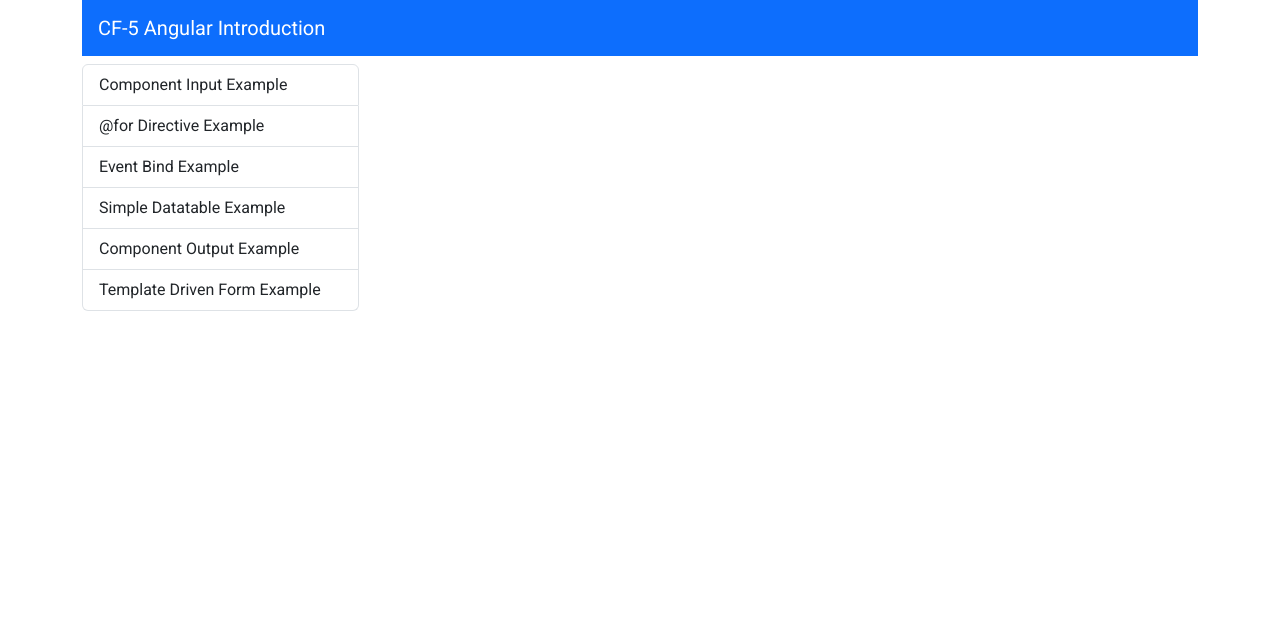
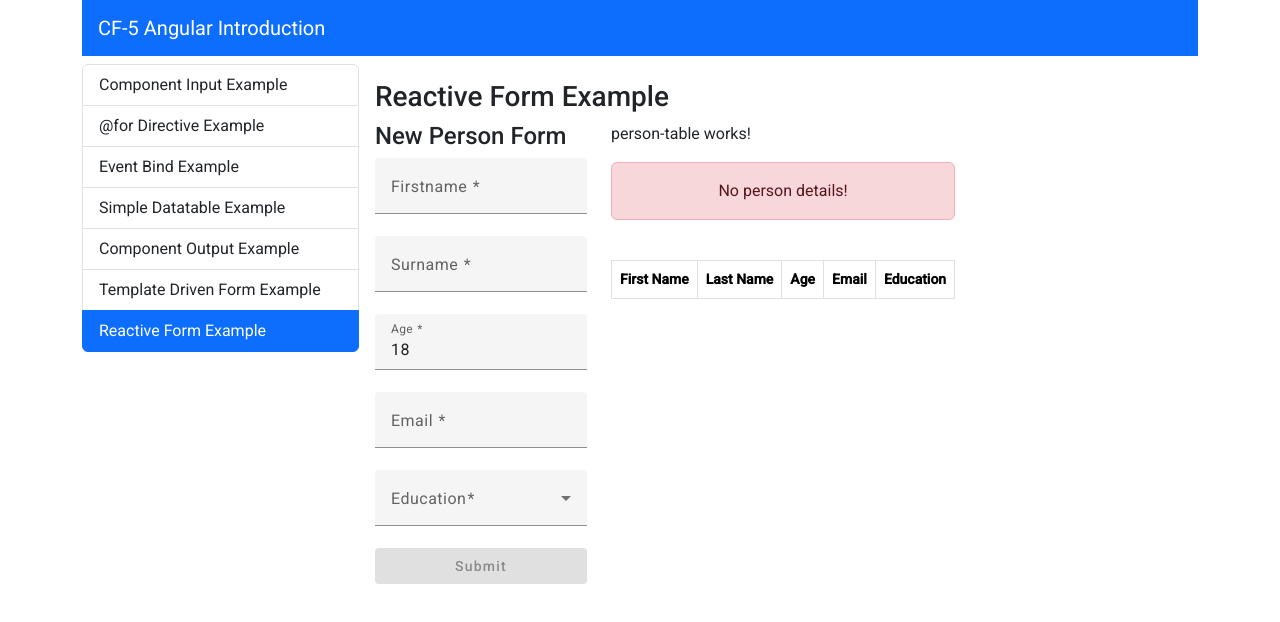
Before and after one commit to PanagiotaVas/angular-introduction, an Angular app: page /reactive-form-example in a window 1280 px wide. Before the commit this address led to /. Shown: the top 622 px of the page. Built offline with nearby package versions, Linux system fonts and the light colour scheme.

Commit message:
Form reactive

```diff
--- a/src/app/app.routes.ts
+++ b/src/app/app.routes.ts
@@ -6,6 +6,7 @@
 import { SimpleDataTableExampleComponent } from './components/simple-datatable-example/simple-datatable-example.component';
 import { ComponentOutputExampleComponent } from './components/component-output-example/component-output-example.component';
 import { TemplateDrivenFormExampleComponent } from './components/template-driven-form-example/template-driven-form-example.component';
+import { ReactiveFormExampleComponent } from './components/reactive-form-example/reactive-form-example.component';
 
 export const routes: Routes = [
     {path: 'event-bind-example', component: EventBindExampleComponent},
@@ -16,5 +17,6 @@
     {path: 'for-directive-example', component: ForDirectiveExampleComponent },
     {path: 'simple-data-table-example', component: SimpleDataTableExampleComponent},
     {path: 'component-output-example', component: ComponentOutputExampleComponent},
-    {path: 'template-driven-form-example', component: TemplateDrivenFormExampleComponent}
+    {path: 'template-driven-form-example', component: TemplateDrivenFormExampleComponent},
+    {path: 'reactive-form-example', component: ReactiveFormExampleComponent}
 ];
--- /dev/null
+++ b/src/app/components/eperson-reactive-form/eperson-reactive-form.component.html
@@ -0,0 +1,66 @@
+<div class="d-flex flex-column">
+    <h4>New Person Form</h4>
+
+    <form [formGroup]="form" class="d-flex flex-column">
+        <mat-form-field>
+            <mat-label>
+                Firstname
+            </mat-label>
+            <input matInput type="text" formControlName="givenName">
+            @if(form.get("givenName").invalid && form.get("givenName").touched) {
+                <mat-error>First Name is required</mat-error>
+            }
+        </mat-form-field>
+
+        <mat-form-field>
+            <mat-label>
+                Surname
+            </mat-label>
+            <input matInput type="text" formControlName="surName">
+            @if(form.get("surName").invalid && form.get("surName").touched) {
+                <mat-error>Surname is required</mat-error>
+            }
+        </mat-form-field>
+
+        <mat-form-field>
+            <mat-label>
+                Age
+            </mat-label>
+            <input matInput type="text" formControlName="age">
+            @if(form.get("age").invalid && form.get("age").touched) {
+                <mat-error>Age is missing or invalid</mat-error>
+            }
+        </mat-form-field>
+
+        <mat-form-field>
+            <mat-label>
+                Email
+            </mat-label>
+            <input matInput type="text" formControlName="email">
+            @if(form.get("email").invalid && form.get("email").touched) {
+                <mat-error>Email is missing or invalid</mat-error>
+            }
+        </mat-form-field>
+
+        <mat-form-field>
+            <mat-label>Education</mat-label>
+            <mat-select type="text" formControlName="education">
+              <mat-option value="Some college, no degree"
+                >Some college, no degree</mat-option
+              >
+              <mat-option value="Master’s degree">Master’s degree</mat-option>
+              <mat-option value="Bachelor’s degree">Bachelor’s degree</mat-option>
+              <mat-option value="Associate’s degree">Associate’s degree</mat-option>
+              <mat-option value="High school diploma or equivalent"
+                >High school diploma or equivalent</mat-option
+              >
+              <mat-option value="No formal education">No formal education</mat-option>
+            </mat-select>
+          </mat-form-field>
+
+    </form>
+
+    <button mat-flat-button color="primary" [disabled]="form.invalid" (click)="onSubmit(form.value)">
+        Submit
+    </button>
+</div>
--- /dev/null
+++ b/src/app/components/eperson-reactive-form/eperson-reactive-form.component.ts
@@ -0,0 +1,32 @@
+import { Component, EventEmitter, Output } from '@angular/core';
+import { MatFormFieldModule } from '@angular/material/form-field'
+import { MatInputModule } from '@angular/material/input'
+import { MatSelectModule } from '@angular/material/select'
+import { MatButtonModule } from '@angular/material/button'
+import { FormControl, FormGroup, ReactiveFormsModule, Validators } from '@angular/forms';
+import { EPerson } from 'src/app/shared/interface/person';
+
+@Component({
+  selector: 'app-eperson-reactive-form',
+  standalone: true,
+  imports: [MatFormFieldModule, MatSelectModule, MatButtonModule, MatInputModule, ReactiveFormsModule],
+  templateUrl: './eperson-reactive-form.component.html',
+  styleUrl: './eperson-reactive-form.component.css'
+})
+export class EpersonReactiveFormComponent {
+  @Output() person = new EventEmitter<EPerson>()
+
+  form = new FormGroup({
+    givenName: new FormControl('', Validators.required),
+    surName: new FormControl('', Validators.required),
+    age: new FormControl('18', [Validators.required, Validators.pattern('^[0-9]*$'), Validators.min(18), Validators.max(100)]),
+    email: new FormControl('', [Validators.required, Validators.email]),
+    education: new FormControl('', Validators.required)
+
+  })
+
+  onSubmit(value: any) {
+    this.person.emit(value as EPerson)
+    this.form.reset()
+  }
+}
--- a/src/app/components/list-group-menu/list-group-menu.component.ts
+++ b/src/app/components/list-group-menu/list-group-menu.component.ts
@@ -16,6 +16,7 @@
     {text: 'Event Bind Example', routerLink: 'event-bind-example'},
     {text: 'Simple Datatable Example', routerLink: 'simple-data-table-example'},
     {text: 'Component Output Example', routerLink: 'component-output-example'},
-    {text: 'Template Driven Form Example', routerLink: 'template-driven-form-example'}
+    {text: 'Template Driven Form Example', routerLink: 'template-driven-form-example'},
+    {text: 'Reactive Form Example', routerLink: 'reactive-form-example'}
   ]
 }
--- /dev/null
+++ b/src/app/components/reactive-form-example/reactive-form-example.component.html
@@ -0,0 +1,12 @@
+<h3 class="mt-2">Reactive Form Example</h3>
+<div class="d-flex gap-4">
+
+    <app-eperson-reactive-form (person)="onPerson($event)">
+    </app-eperson-reactive-form>
+
+    <div class="d-flex flex-column gap-4">
+        <app-person-table [person]="currentPerson"></app-person-table>
+        <app-simple-data-table [data]="persons"></app-simple-data-table>
+    </div>
+
+</div>
--- /dev/null
+++ b/src/app/components/reactive-form-example/reactive-form-example.component.ts
@@ -0,0 +1,24 @@
+import { Component } from '@angular/core';
+import { EpersonReactiveFormComponent } from '../eperson-reactive-form/eperson-reactive-form.component';
+import { EPerson, Person } from 'src/app/shared/interface/person';
+import { PersonTableComponent } from '../person-table/person-table.component';
+import { SimpleDataTableComponent } from '../simple-data-table/simple-data-table.component';
+
+@Component({
+  selector: 'app-reactive-form-example',
+  standalone: true,
+  imports: [EpersonReactiveFormComponent,
+    PersonTableComponent, SimpleDataTableComponent
+  ],
+  templateUrl: './reactive-form-example.component.html',
+  styleUrl: './reactive-form-example.component.css'
+})
+export class ReactiveFormExampleComponent {
+    currentPerson: EPerson;
+    persons: EPerson[] = [];
+
+    onPerson(person: EPerson) {
+      this.currentPerson = person;
+      this.persons.push(person)
+    }
+}
```
Also changed, not shown: src/app/components/eperson-reactive-form/eperson-reactive-form.component.css (added), src/app/components/reactive-form-example/reactive-form-example.component.css (added), 1 other file (tests, documents, lock files or other folders).
